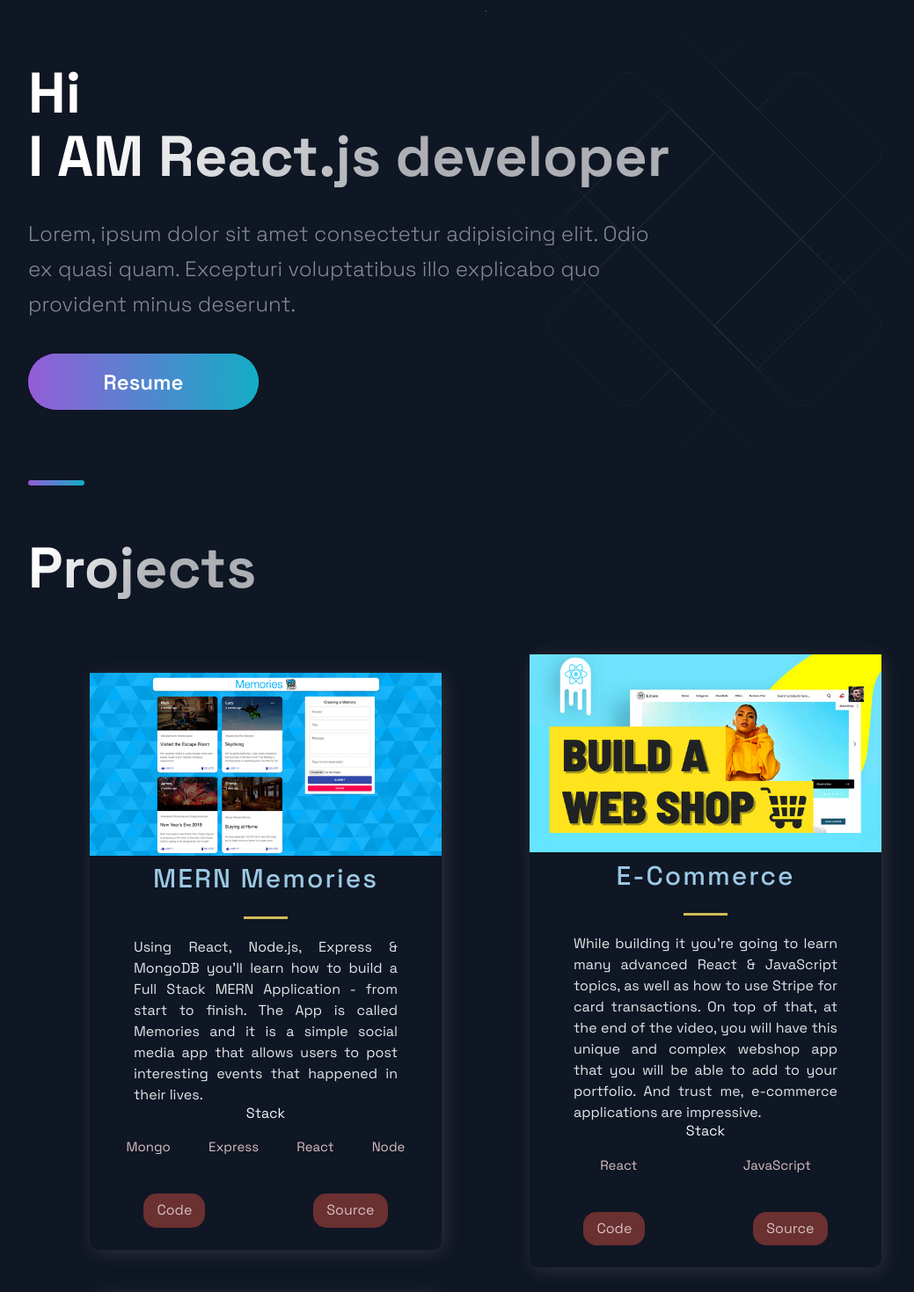
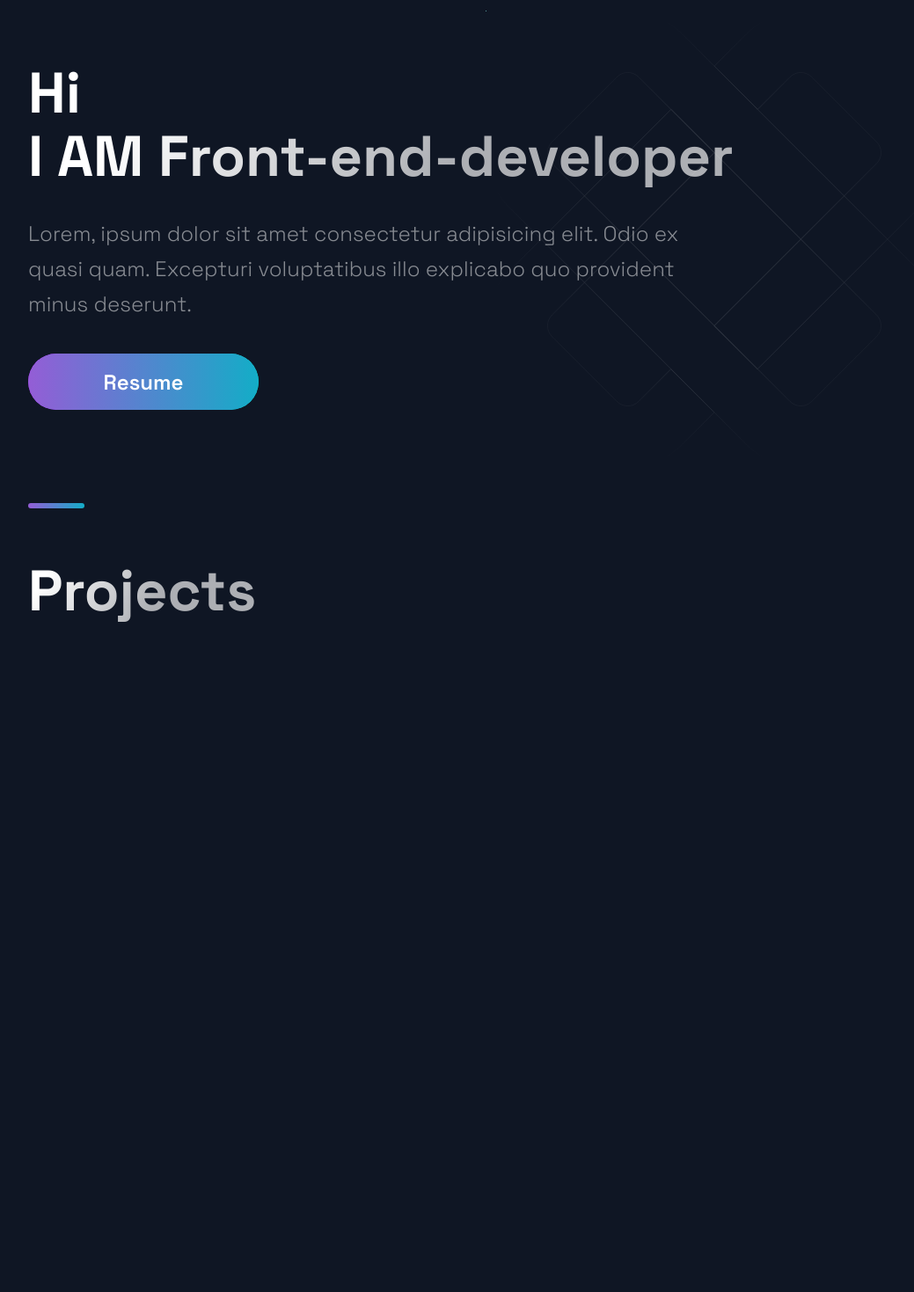
Before and after one commit to shakhawatsalam/My-portfolio, a Next.js app: page / in a window 1280 px wide. Shown: the part 100-1569 px from the top of the page at 88% size, without its empty margins (88-1127 px from the left). Built offline with nearby package versions, Linux system fonts and the light colour scheme.

Commit message:
some animation is added

```diff
--- a/package.json
+++ b/package.json
@@ -8,11 +8,13 @@
     "start": "next start"
   },
   "dependencies": {
+    "aos": "^3.0.0-beta.6",
     "next": "10.2.3",
     "react": "17.0.2",
     "react-dom": "17.0.2",
+    "react-icons": "^4.2.0",
+    "react-simple-typewriter": "^3.0.1",
     "styled-components": "^5.3.0",
-    "styled-normalize": "^8.0.7",
-    "react-icons": "^4.2.0"
+    "styled-normalize": "^8.0.7"
   }
 }
--- a/src/components/Hero/Hero.js
+++ b/src/components/Hero/Hero.js
@@ -2,13 +2,26 @@
 import { Section, SectionText, SectionTitle } from '../../styles/GlobalComponents';
 import Button from '../../styles/GlobalComponents/Button';
 import { LeftSection } from './HeroStyles';
+import { Typewriter } from 'react-simple-typewriter'
 
 const Hero = () => (
   <Section row nopadding>
     <LeftSection>
       <SectionTitle main center>
         Hi <br />
-        I AM React.js developer
+        I AM <span>
+          <Typewriter
+            words={['SHAKHAWAT SALAM', 'Front-end-developer', 'React.js developer']}
+            loop={10}
+            cursor
+            cursorStyle='_'
+            typeSpeed={55}
+            deleteSpeed={50}
+            delaySpeed={2000}
+            // onLoopDone={handleDone}
+            // onType={handleType}
+          />
+        </span>
       </SectionTitle>
       <SectionText>Lorem, ipsum dolor sit amet consectetur adipisicing elit. Odio ex quasi quam. Excepturi voluptatibus illo explicabo quo provident minus deserunt.
       </SectionText>
--- a/src/components/Hero/HeroStyles.js
+++ b/src/components/Hero/HeroStyles.js
@@ -1,8 +1,10 @@
 import styled from 'styled-components';
 
 export const LeftSection = styled.div`
+  min-height: 70vh;
   width: 100%;
   @media ${(props) => props.theme.breakpoints.sm} {
+    min-height: 40vh;
     width: 80%;
     display: flex;
     flex-direction: column;
--- a/src/components/Projects/Projects.js
+++ b/src/components/Projects/Projects.js
@@ -1,21 +1,29 @@
 import React from 'react';
+import AOS from 'aos';
+import 'aos/dist/aos.css';
 
 import { BlogCard, CardInfo, ExternalLinks, GridContainer, HeaderThree, Hr, Tag, TagList, TitleContent, UtilityList, Img } from './ProjectsStyles';
 import { Section, SectionDivider, SectionTitle } from '../../styles/GlobalComponents';
 import { projects } from '../../constants/constants';
+import { useEffect } from 'react/cjs/react.development';
 
-const Projects = () => (
-  <Section nopadding id='project'>
+
+const Projects = () => {
+  useEffect(() => {
+    AOS.init();
+},[])
+
+  return ( <Section nopadding id='project'>
     <SectionDivider />
     <SectionTitle main>Projects</SectionTitle>
     <GridContainer>
       {
-        projects.map(({id, image, title, description, tags, source, visit}) => (
-          <BlogCard key={id}>
+        projects.map(({ id, image, title, description, tags, source, visit }) => (
+          <BlogCard  data-aos-anchor-placement="top-bottom"  data-aos="zoom-in" data-aos-duration="3000" key={id}>
             <Img src={image} />
             <TitleContent>
               <HeaderThree title>{title}</HeaderThree>
-              <Hr/>
+              <Hr />
             </TitleContent>
             <CardInfo>{description}</CardInfo>
             <div>
@@ -32,11 +40,12 @@
               <ExternalLinks key={visit}>Code</ExternalLinks>
               <ExternalLinks key={source}>Source</ExternalLinks>
             </UtilityList>
-         </BlogCard>
+          </BlogCard>
         ))
       }
     </GridContainer>
   </Section>
-);
+  )
+};
 
 export default Projects;
--- a/src/styles/GlobalComponents/index.js
+++ b/src/styles/GlobalComponents/index.js
@@ -55,7 +55,7 @@
 `
 
 export const SectionText = styled.p`
-  max-width: 800px;
+  width: 800px;
   font-size: 24px;
   line-height: 40px;
   font-weight: 300;
@@ -63,7 +63,7 @@
   color: rgba(255, 255, 255, 0.5);
 
   @media ${(props) => props.theme.breakpoints.md} {
-    max-width: 670px;
+    max-width: 350px;
     font-size: 20px;
     line-height: 32px;
     padding-bottom: 24px;
```
Also changed, not shown: 2 other files (tests, documents, lock files or other folders).
